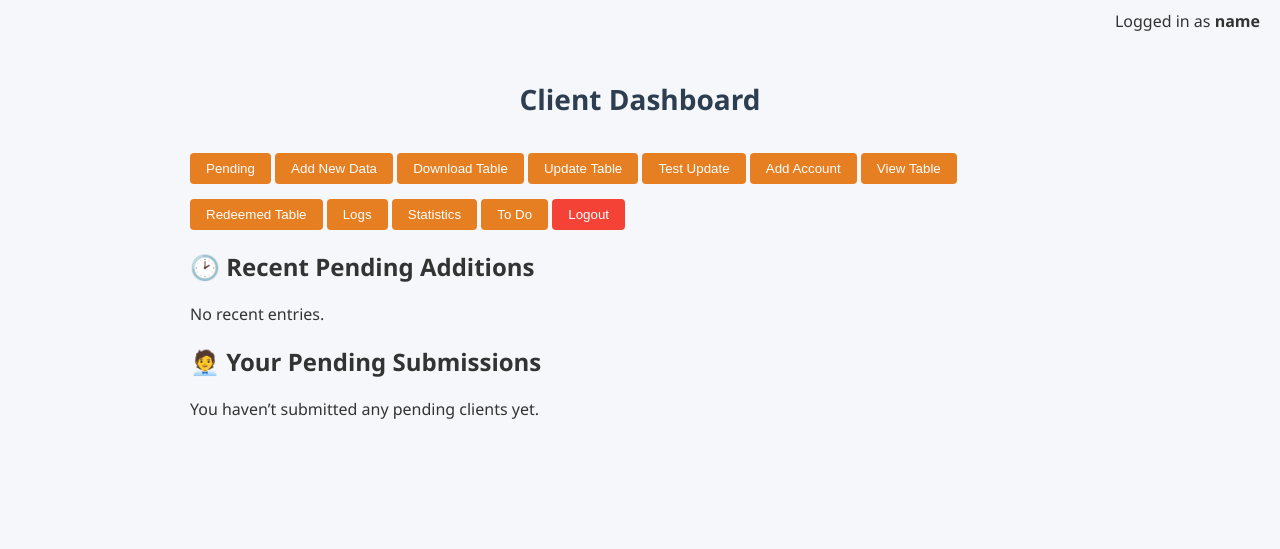
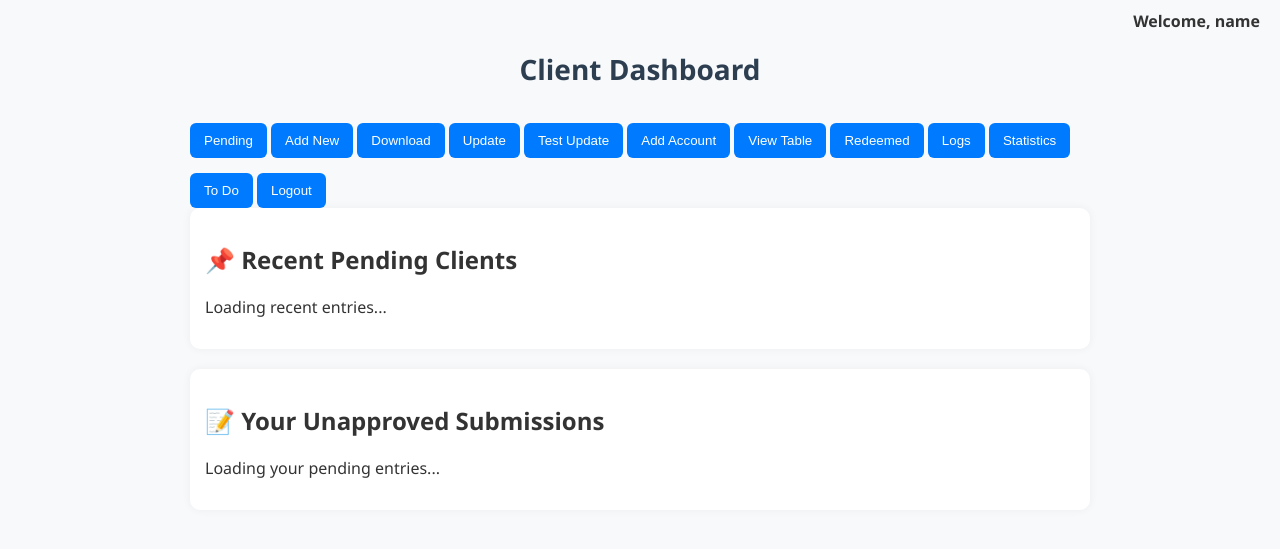
Before and after one commit to Remusseah/Client_interface, a Flask app: page / in a window 1280 px wide. Shown: the top 549 px of the page. Run offline with Flask 3, Linux system fonts and the light colour scheme; the visitor is signed in with stand-in values (Sample User, id 1); data that the repository does not hold is empty; some libraries are stand-ins or nearby versions.

Commit message:
thingyss

```diff
--- a/static/style.css
+++ b/static/style.css
@@ -1,11 +1,40 @@
 body {
-    font-family: 'Segoe UI', Tahoma, Geneva, Verdana, sans-serif;
+    font-family: 'Segoe UI', sans-serif;
     max-width: 900px;
-    background-color: #f5f7fa;
+    background-color: #f7f9fb;
     color: #333;
     padding: 20px;
     margin: 0 auto;
 }
+dashboard-nav {
+    display: flex;
+    flex-wrap: wrap;
+    gap: 10px;
+    margin-bottom: 20px;
+}
+
+.dashboard-nav a button {
+    padding: 10px 14px;
+    background-color: #007bff;
+    color: white;
+    border: none;
+    border-radius: 6px;
+    cursor: pointer;
+    transition: background-color 0.2s ease-in-out;
+}
+
+.dashboard-nav a button:hover {
+    background-color: #0056b3;
+}
+
+.dashboard-section {
+    background: white;
+    border-radius: 10px;
+    padding: 15px;
+    margin-bottom: 20px;
+    box-shadow: 0 0 10px rgba(0,0,0,0.05);
+}
+
 
 label {
     display: block;
@@ -143,7 +172,8 @@
     position: absolute;
     top: 10px;
     right: 20px;
-  }
+    font-weight: bold;
+}
 
   .header-buttons {
     margin-bottom: 20px;
--- a/templates/index.html
+++ b/templates/index.html
@@ -7,52 +7,44 @@
 </head>
 <body>
     {% if logged_in_user %}
-        <div class="user-greeting" style="position: absolute; top: 10px; right: 20px;">
-            Logged in as <strong>{{ logged_in_user }}</strong>
-        </div>
+    <div class="user-greeting">
+        Welcome, <strong>{{ logged_in_user }}</strong>
+    </div>
     {% endif %}
 
-    <h1 style="margin-top: 60px;">Client Dashboard</h1>
+    <h1>Client Dashboard</h1>
 
-    <div class="nav-buttons">
+    <nav class="dashboard-nav">
         <a href="/pending_page"><button>Pending</button></a>
-        <a href="/add"><button>Add New Data</button></a>
-        <a href="/download_page"><button>Download Table</button></a>
-        <a href="/update_page"><button>Update Table</button></a>
+        <a href="/add"><button>Add New</button></a>
+        <a href="/download_page"><button>Download</button></a>
+        <a href="/update_page"><button>Update</button></a>
         <a href="/test_update_page"><button>Test Update</button></a>
         <a href="/add_account_page"><button>Add Account</button></a>
         <a href="/view_page"><button>View Table</button></a>
-        <a href="/redeemed_view_page"><button>Redeemed Table</button></a>
+        <a href="/redeemed_view_page"><button>Redeemed</button></a>
         <a href="/log_page"><button>Logs</button></a>
         <a href="/statistics_page"><button>Statistics</button></a>
         <a href="/to_do"><button>To Do</button></a>
-        <a href="/logout"><button style="background-color: #f44336;">Logout</button></a>
-    </div>
+        <a href="/logout"><button>Logout</button></a>
+    </nav>
 
-    <div class="dashboard-section">
-        <h2>🕑 Recent Pending Additions</h2>
-        {% if recent_pending %}
-            <ul>
-                {% for entry in recent_pending %}
-                    <li><strong>{{ entry.name }}</strong> ({{ entry.submitted_at[:10] }}) — {{ entry.relationship_manager }}</li>
-                {% endfor %}
-            </ul>
-        {% else %}
-            <p>No recent entries.</p>
-        {% endif %}
-    </div>
+    <section class="dashboard-section">
+        <h2>📌 Recent Pending Clients</h2>
+        <div id="recent-pending">
+            <p>Loading recent entries...</p>
+            <!-- Insert recent pending entries here -->
+        </div>
+    </section>
 
-    <div class="dashboard-section">
-        <h2>🧑‍💼 Your Pending Submissions</h2>
-        {% if user_pending %}
-            <ul>
-                {% for entry in user_pending %}
-                    <li><strong>{{ entry.name }}</strong> — Status: <em>{{ entry.approval_status }}</em></li>
-                {% endfor %}
-            </ul>
-        {% else %}
-            <p>You haven’t submitted any pending clients yet.</p>
-        {% endif %}
-    </div>
+    <section class="dashboard-section">
+        <h2>📝 Your Unapproved Submissions</h2>
+        <div id="user-pending">
+            <p>Loading your pending entries...</p>
+            <!-- Insert user-specific pending entries here -->
+        </div>
+    </section>
+
+    <script src="{{ url_for('static', filename='app.js') }}"></script>
 </body>
 </html>
```
